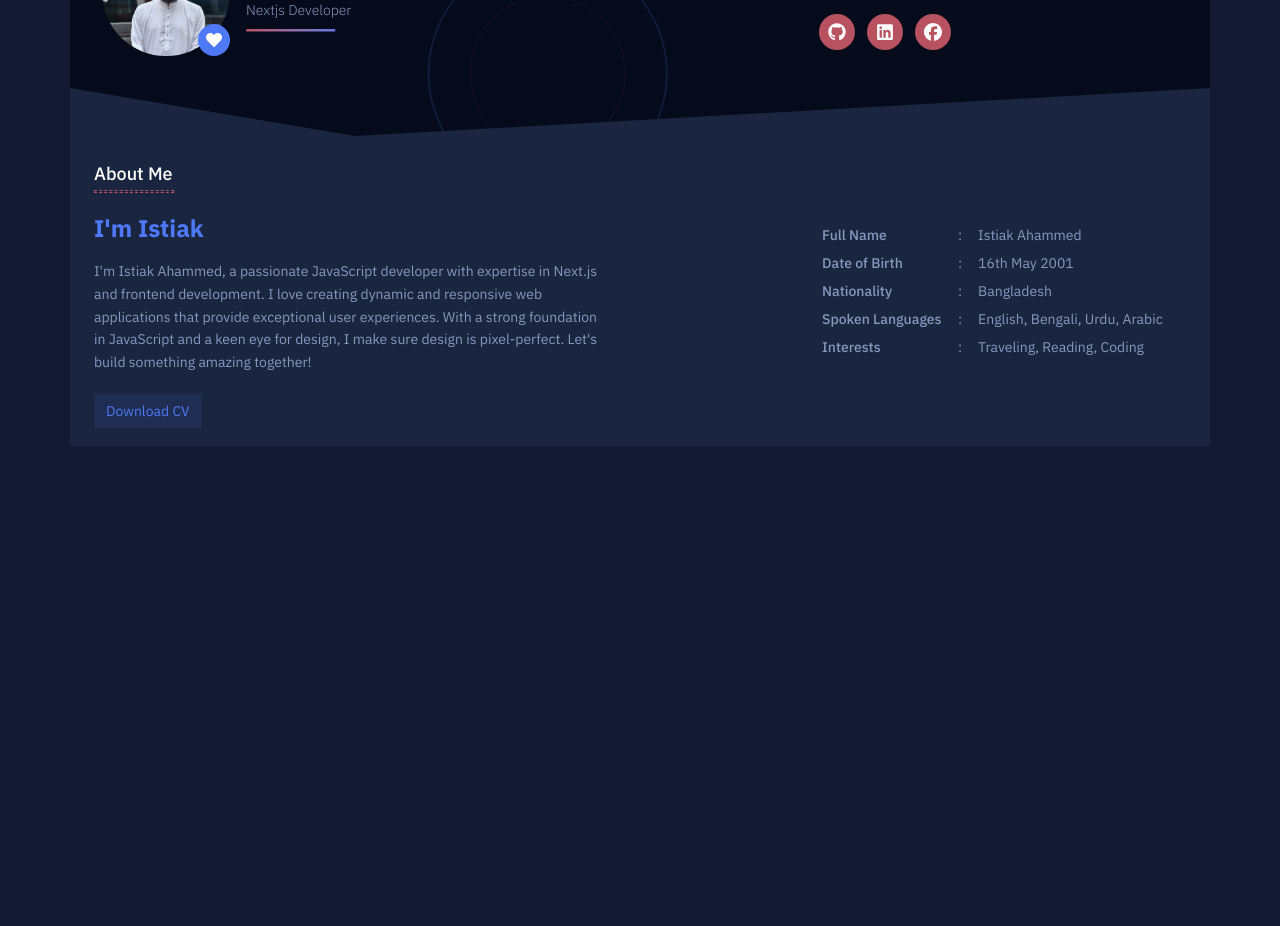
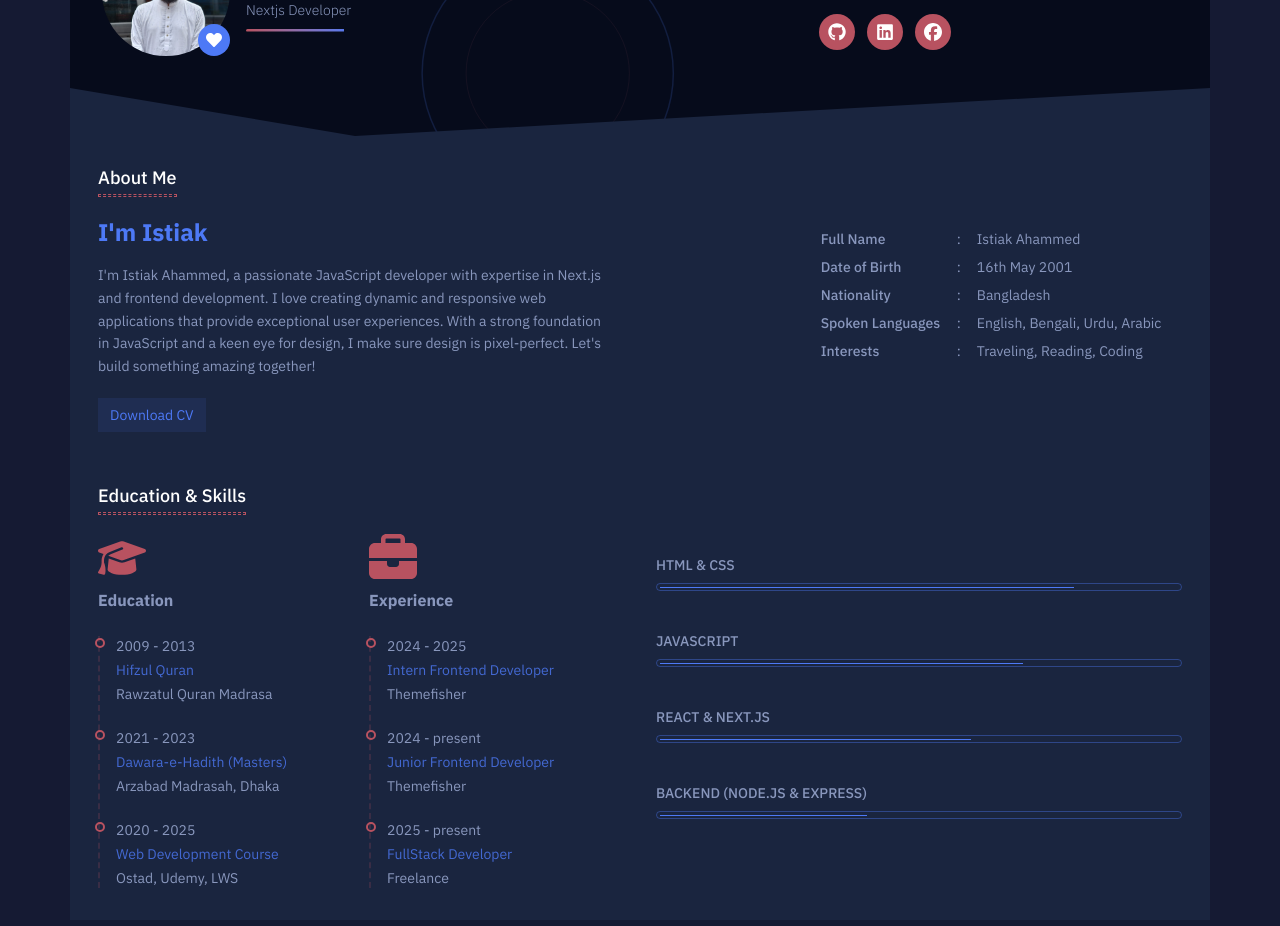
Before and after one commit to mhistiak3/portfolio, a Next.js app: page / in a window 1280 px wide. Shown: the part 160-1086 px from the top of the page. Before the commit the page ends 800 px from the top, so only its background shows below. Built offline with nearby package versions, Linux system fonts and the light colour scheme.

Commit message:
make education and skill section

```diff
--- a/src/app/page.tsx
+++ b/src/app/page.tsx
@@ -1,4 +1,5 @@
 import About from "@/components/About";
+import EducationSkill from "@/components/EducationSkill";
 import Hero from "@/components/Hero";
 
 export default function Home() {
@@ -7,8 +8,8 @@ export default function Home() {
       <div className="container">
         <Hero />
         <About />
+        <EducationSkill />
       </div>
-
     </main>
   );
 }
--- a/src/components/About.tsx
+++ b/src/components/About.tsx
@@ -8,7 +8,7 @@ const About = () => {
       <div className="grid md:grid-cols-12 items-center gap-y-12">
         <div className="md:col-span-7 lg:col-span-8">
           <h2 className="section-heading text-lg text-white">About Me</h2>
-          <h3 className="text-2xl text-heading mb-4">{aboutData.title}</h3>
+          <h3 className="text-2xl text-primary mb-4">{aboutData.title}</h3>
           <p className="text-sm mb-6 w-11/12 md:w-7/10 leading-relaxed">
             {aboutData.description}
           </p>
--- a/src/components/AnimatedHeadline.tsx
+++ b/src/components/AnimatedHeadline.tsx
@@ -21,7 +21,7 @@ export default function AnimatedHeadline({
       <span className="relative inline-block min-w-[200px] text-sm">
         <span
           key={index}
-          className="inline-block relative pb-3 after:rounded-full after:content-[''] after:absolute after:left-0 after:bottom-0 after:h-[3px] after:w-full after:bg-linear-to-r after:from-primary after:to-heading after:animate-[borderExpand_4.5s_ease-in-out]"
+          className="inline-block relative pb-3 after:rounded-full after:content-[''] after:absolute after:left-0 after:bottom-0 after:h-[3px] after:w-full after:bg-linear-to-r after:from-secondary after:to-primary after:animate-[borderExpand_4.5s_ease-in-out]"
         >
           {headlines[index]}
         </span>
--- /dev/null
+++ b/src/components/EducationSkill.tsx
@@ -0,0 +1,92 @@
+"use client";
+import { EducationSkillType } from "@/types";
+import { getData } from "@/utils/fetchData";
+import { useEffect } from "react";
+import DynamicIcon from "./DynamicIcon";
+
+const EducationSkill = () => {
+  const educationSkillData: EducationSkillType = getData(
+    "educations_skills"
+  ) as EducationSkillType;
+
+  const { education_experience, skills } = educationSkillData;
+
+  useEffect(() => {
+    // make the progress bars animate on mount
+    const progressBars = document.querySelectorAll(
+      "[data-percent]"
+    ) as NodeListOf<HTMLElement>;
+    progressBars.forEach((bar) => {
+      const percent = bar.getAttribute("data-percent");
+      if (percent) {
+        bar.style.width = percent + "%";
+      }
+    });
+  }, []);
+  return (
+    <section className="section" id="skills">
+      <div className="grid grid-cols-1 md:grid-cols-2 gap-8 items-center">
+        <div>
+          <h2 className="section-heading text-lg text-white">
+            Education & Skills
+          </h2>
+
+          <div className="grid grid-cols-2 gap-4">
+            <div>
+              <DynamicIcon
+                icon="FaGraduationCap"
+                className="text-5xl text-secondary mb-1.5"
+              />
+
+              <h3 className="text-base mb-6">Education</h3>
+              <div className="timeline_wrapper">
+                {education_experience.education.map((edu, index) => (
+                  <div key={`education-${index}`} className="timeline_item">
+                    <p>{edu.year}</p>
+                    <p className=" text-primary/80">{edu.degree}</p>
+                    <p>{edu.institution}</p>
+                  </div>
+                ))}
+              </div>
+            </div>
+            <div>
+              <DynamicIcon
+                icon="FaBriefcase"
+                className="text-5xl text-secondary mb-1.5"
+              />
+              <h3 className="text-base mb-6">Experience</h3>
+              <div className="timeline_wrapper">
+                {education_experience.experience.map((edu, index) => (
+                  <div key={`education-${index}`} className="timeline_item">
+                    <p>{edu.year}</p>
+                    <p className=" text-primary/80">{edu.position}</p>
+                    <p>{edu.company}</p>
+                  </div>
+                ))}
+              </div>
+            </div>
+          </div>
+        </div>
+
+        <div className="flex flex-col gap-y-10">
+          {skills.map((skill, index) => (
+            <div key={`skill-${index}`}>
+              <h3 className="font-medium! text-sm uppercase mb-2">
+                {skill.name}
+              </h3>
+              <div className="border border-primary/40 h-1 rounded-full overflow-hidden p-[3px]">
+                <span
+                  data-percent={skill.level}
+                  className="h-px bg-primary block transition-all duration-1500 ease-in-out w-0"
+                  // style={{ width: skill.level + "%" }}
+                ></span>
+              </div>
+            </div>
+          ))}
+        </div>
+      </div>
+    </section>
+  );
+};
+
+export default EducationSkill;
--- a/src/components/Hero.tsx
+++ b/src/components/Hero.tsx
@@ -22,7 +22,7 @@ const Hero = () => {
                 height={176}
                 className="rounded-full object-cover size-full relative z-10"
               />
-              <div className="absolute bottom-0 right-0 size-8 rounded-full bg-heading text-white flex items-center justify-center z-20">
+              <div className="absolute bottom-0 right-0 size-8 rounded-full bg-primary text-white flex items-center justify-center z-20">
                 <FaHeart />
               </div>
             </div>
@@ -57,7 +57,7 @@ const Hero = () => {
               {heroData.socials.map((social) => (
                 <li
                   key={social.name}
-                  className="size-9 rounded-full bg-primary flex items-center justify-center hover:shadow-[0_4px_14px_0_rgba(184,82,96,0.8)] transition-shadow duration-300"
+                  className="size-9 rounded-full bg-secondary flex items-center justify-center hover:shadow-[0_4px_14px_0_rgba(184,82,96,0.8)] transition-shadow duration-300"
                 >
                   <a
                     href={social.url}
--- a/src/content/data.json
+++ b/src/content/data.json
@@ -31,5 +31,61 @@
       "spoken_languages": "English, Bengali, Urdu, Arabic",
       "interests": "Traveling, Reading, Coding"
     }
+  },
+  "educations_skills": {
+    "education_experience": {
+      "education": [
+        {
+          "degree": "Hifzul Quran",
+          "institution": "Rawzatul Quran Madrasa",
+          "year": "2009 - 2013"
+        },
+        {
+          "degree": "Dawara-e-Hadith (Masters)",
+          "institution": "Arzabad Madrasah, Dhaka",
+          "year": "2021 - 2023"
+        },
+        {
+          "degree": "Web Development Course",
+          "institution": "Ostad, Udemy, LWS",
+          "year": "2020 - 2025"
+        }
+      ],
+      "experience": [
+        {
+          "position": "Intern Frontend Developer",
+          "company": "Themefisher",
+          "year": "2024 - 2025"
+        },
+        {
+          "position": "Junior Frontend Developer",
+          "company": "Themefisher",
+          "year": "2024 - present"
+        },
+        {
+          "position": "FullStack Developer",
+          "company": "Freelance",
+          "year": "2025 - present"
+        }
+      ]
+    },
+    "skills": [
+      {
+        "name": "HTML & CSS",
+        "level": 80
+      },
+      {
+        "name": "JavaScript",
+        "level": 70
+      },
+      {
+        "name": "React & Next.js",
+        "level": 60
+      },
+      {
+        "name": "Backend (Node.js & Express)",
+        "level": 40
+      }
+    ]
   }
 }
--- a/src/css/components.css
+++ b/src/css/components.css
@@ -2,7 +2,7 @@
   @apply mx-auto  max-w-[1140px]! bg-container xl:my-14;
 }
 .section {
-  @apply p-6;
+  @apply p-7;
 }
 
 /* Animation */
@@ -30,25 +30,20 @@
     clip-path: inset(0 100% 0 0);
   }
 }
-
+/* section heading */
 .section-heading {
-  @apply text-lg text-white font-medium mb-6 relative;
+  @apply text-lg text-white font-medium! mb-6 relative inline-block;
 }
 .section-heading::after {
-  content: "";
-  position: absolute;
-  height: 3px;
-  width: 80px;
-  top: 30px;
-  left: 0;
-  border: 1px dashed var(--color-primary);
+  @apply content-[''] absolute h-[3px] w-full top-[30px] left-0 border border-dashed border-secondary;
 }
 
+/* button */
 .btn {
   @apply px-3 py-2 text-sm cursor-pointer;
 }
 .btn-primary {
-  @apply bg-heading/10 text-heading hover:bg-heading/20 transition;
+  @apply bg-primary/10 text-primary hover:bg-primary/20 transition;
 }
 .personal_info {
   @apply flex flex-col  gap-2;
@@ -57,5 +52,20 @@
   @apply text-sm flex gap-4;
 }
 .personal_info li b {
-  @apply font-medium w-30 block;
+  @apply font-medium! w-30 block;
 }
+
+/* timeline */
+.timeline_wrapper {
+  @apply border-l-2 border-secondary/20 border-dashed text-sm font-normal pl-4;
+}
+.timeline_wrapper .timeline_item {
+  @apply mb-6 last:mb-0 relative;
+}
+
+.timeline_wrapper .timeline_item::after {
+  @apply content-[''] absolute left-0 top-0.5 w-2.5 h-2.5 border-2 border-secondary rounded-full -ml-[21px];
+}
+.timeline_wrapper .timeline_item p {
+  @apply leading-5 mb-1;
+}
--- a/src/css/globals.css
+++ b/src/css/globals.css
@@ -5,9 +5,9 @@
 @theme {
   --color-body: #151a33;
   --color-container: #1a253f;
-  --color-primary: #b85260;
+  --color-primary: #4d79f6;
   --color-text: #8997bd;
-  --color-heading: #4d79f6;
+  --color-secondary: #b85260;
   --color-dark: #060b1b;
   --font-primary: "IBM Plex Sans", sans-serif;
 }
--- a/src/types/index.ts
+++ b/src/types/index.ts
@@ -4,7 +4,7 @@ export type HeroType = {
   roles: string[];
   phone: string;
   email: string;
-  socials: Social[]
+  socials: Social[];
 };
 export type Social = {
   name: string;
@@ -23,3 +23,22 @@ export type AboutType = {
     interests: string;
   };
 };
+
+export type EducationSkillType = {
+  education_experience: {
+    education: {
+      degree: string;
+      institution: string;
+      year: string;
+    }[];
+    experience: {
+      position: string;
+      company: string;
+      year: string;
+    }[];
+  };
+  skills: {
+    name: string;
+    level: number;
+  }[];
+};
```
Also changed, not shown: 1 other file (tests, documents, lock files or other folders).
